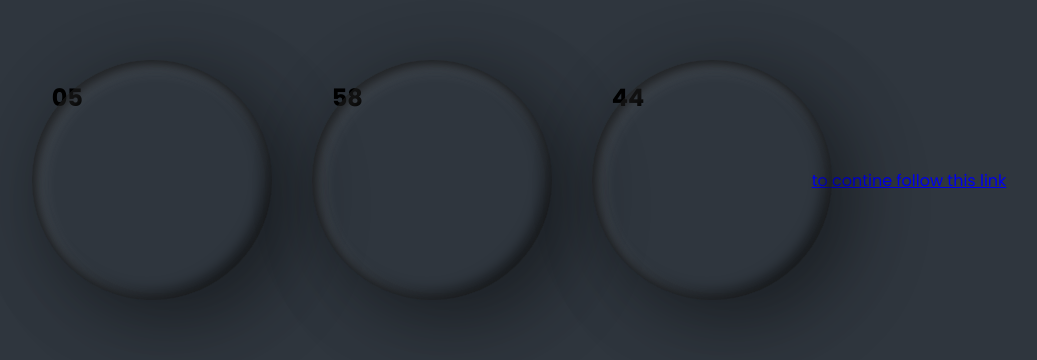
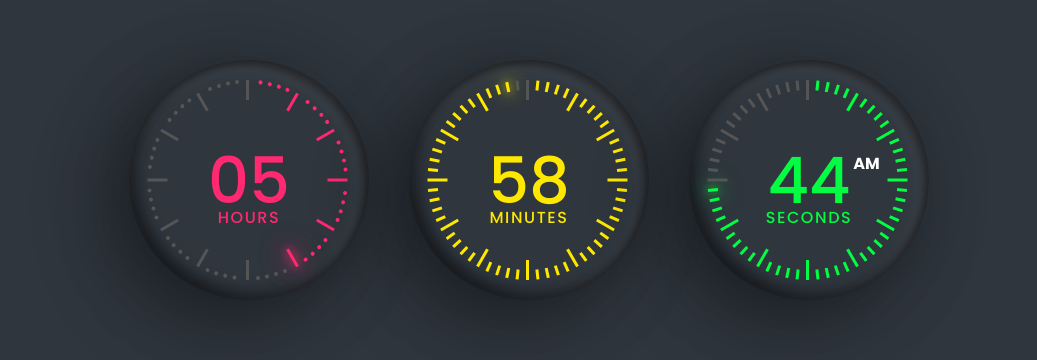
Before and after one commit to ram75981/Digital_Clock, a plain HTML site: page index.html in a window 1280 px wide. Shown: the part 220-580 px from the top of the page, without its empty margins (111-1148 px from the left). Drawn offline with Linux system fonts and the light colour scheme.

Commit message:
full code completed

```diff
--- a/index.html
+++ b/index.html
@@ -12,7 +12,7 @@
         <div id="minDots" style="--clr:#fee800;"></div>
         <div id="secDots" style="--clr:#04fc43;"></div>
     </div>
-    <a href="https://youtu.be/zmoVEilswsw?si=XljGiK5XtVYnlGhp" target="_blank">to contine follow this link</a>
+    <!-- <a href="https://youtu.be/zmoVEilswsw?si=XljGiK5XtVYnlGhp" target="_blank">to contine follow this link</a> -->
 
     <script>
         function clock() {
@@ -27,9 +27,45 @@
             var minutes = date.getMinutes();
             var seconds = date.getSeconds();
 
-            secDots.innerHTML = '<h2>' + zero(seconds) + '</h2>';
-            minDots.innerHTML = '<h2>' + zero(minutes) + '</h2>';
-            hrDots.innerHTML = '<h2>' + zero(hours) + '</h2>';
+            var secondsDots = '';
+            for(var i = 1; i<61; i++){
+                var rotation = i * 6; // rotate each line by 6 deg
+
+                if ( i === seconds){
+                    secondsDots += '<div class="dot active" style="transform: rotate('+rotation+'deg)"></div>';
+                }
+                else{
+                    secondsDots += '<div class="dot" style="transform: rotate('+rotation+'deg)"></div>';
+                }
+            }
+
+            var minutesDots = '';
+            for(var i = 1; i<61; i++){
+                var rotation = i * 6; // rotate each line by 6 deg
+
+                if ( i === minutes){
+                    minutesDots += '<div class="dot active" style="transform: rotate('+rotation+'deg)"></div>';
+                }
+                else{
+                    minutesDots += '<div class="dot" style="transform: rotate('+rotation+'deg)"></div>';
+                }
+            }
+
+            var hoursDots = '';
+            for(var i = 1; i<13; i++){
+                var rotation = i * 30; // rotate each line by 6 deg
+
+                if ( i === hours){
+                    hoursDots += '<div class="dot active" style="transform: rotate('+rotation+'deg)"></div>';
+                }
+                else{
+                    hoursDots += '<div class="dot" style="transform: rotate('+rotation+'deg)"></div>';
+                }
+            }
+
+            secDots.innerHTML = secondsDots +  '<b>' + AmPm + '</b>' + '<h2>' + zero(seconds) + '<br><span>Seconds</span></h2>';
+            minDots.innerHTML = minutesDots + '<h2>' + zero(minutes) + '<br><span>Minutes</span></h2>';
+            hrDots.innerHTML = hoursDots + '<h2>' + zero(hours) + '<br><span>Hours</span></h2>';
         }
 
         // add Zero in single digit number
--- a/style.css
+++ b/style.css
@@ -1,18 +1,18 @@
 @import url("https://fonts.googleapis.com/css?family=Poppins:200,300,400,500,600,700,800,900&display=swap");
-*{
+* {
   margin: 0;
   padding: 0;
   box-sizing: border-box;
-    font-family: 'poppins', sans-serif;
+  font-family: "poppins", sans-serif;
 }
-body{
+body {
   display: flex;
   justify-content: center;
   align-items: center;
   min-height: 100vh;
   background: #2f363e;
 }
-#clock{
+#clock {
   position: relative;
   display: flex;
   justify-content: center;
@@ -21,22 +21,96 @@ body{
 }
 #secDots,
 #minDots,
-#hrDots{
+#hrDots {
   position: relative;
   width: 200px;
   height: 200px;
   border-radius: 50%;
+  rotate: 90deg;
 }
 #secDots::before,
 #minDots::before,
-#hrDots::before{
-    content: '';
+#hrDots::before {
+  content: "";
   position: absolute;
   inset: -20px;
   border-radius: 50%;
   box-shadow: 25px 25px 75px rgba(0, 0, 0, 0.25),
-    10px 10px 70px rgba(0, 0, 0, 0.25),
-    inset 5px 5px 10px rgba(0, 0, 0, 0.5),
+    10px 10px 70px rgba(0, 0, 0, 0.25), inset 5px 5px 10px rgba(0, 0, 0, 0.5),
     inset 5px 5px 20px rgba(225, 225, 225, 0.2),
-    inset -5px -5px 15px rgba(0,0,0,0.75);
+    inset -5px -5px 15px rgba(0, 0, 0, 0.75);
 }
+#secDots h2,
+#minDots h2,
+#hrDots h2 {
+  position: absolute;
+  text-align: center;
+  transform: rotate(-90deg);
+  inset: 0;
+  display: flex;
+  justify-content: center;
+  align-items: center;
+  flex-direction: column;
+  font-size: 4em;
+  font-weight: 500;
+  color: var(--clr);
+}
+#secDots h2 span,
+#minDots h2 span,
+#hrDots h2 span {
+  position: absolute;
+  font-size: 0.25em;
+  font-weight: 500;
+  bottom: 50px;
+  text-transform: uppercase;
+  letter-spacing: 0.1em;
+}
+#secDots b {
+  position: absolute;
+  color: #fff;
+  display: inline-flex;
+  transform: rotate(-90deg) translate(-30px, 70px);
+}
+#secDots .dot,
+#minDots .dot,
+#hrDots .dot {
+  position: absolute;
+  top: 50%;
+  width: 10px;
+  height: 3px;
+  background: var(--clr);
+  transform-origin: 100px;
+}
+#secDots .active.dot,
+#minDots .active.dot,
+#hrDots .active.dot {
+  background-color: var(--clr);
+  box-shadow: 0 0 10px var(--clr), 0 0 20px var(--clr), 0 0 30px var(--clr);
+}
+#secDots .active.dot ~ .dot,
+#minDots .active.dot ~ .dot,
+#hrDots .active.dot ~ .dot {
+  background: #555;
+}
+#secDots .dot:nth-child(5n + 5),
+#minDots .dot:nth-child(5n + 5) {
+  width: 20px;
+}
+#hrDots .dot{
+    width: 20px;
+}
+#hrDots .dot::before{
+    content: '';
+    position: absolute;
+    left: 0;
+    top: 10px;
+    width: 4px;
+    height: 4px;
+    border-radius: 4px;
+    background-color: var(--clr);
+    box-shadow: 1.5px 9px var(--clr), 4px 18px var(--clr), 7px 27px var(--clr);
+}
+#hrDots .dot.active ~.dot::before{
+    background-color: #555;
+    box-shadow: 1.5px 9px #555, 4px 18px #555, 7px 27px #555;
+}
```
Lines whose indentation alone changed are shown as unchanged.
